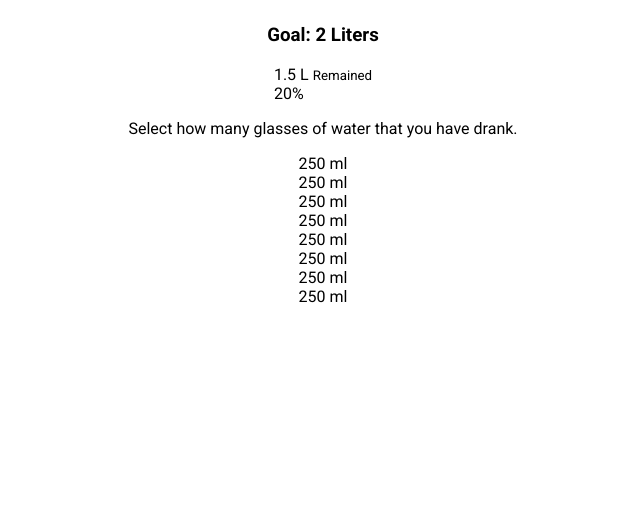
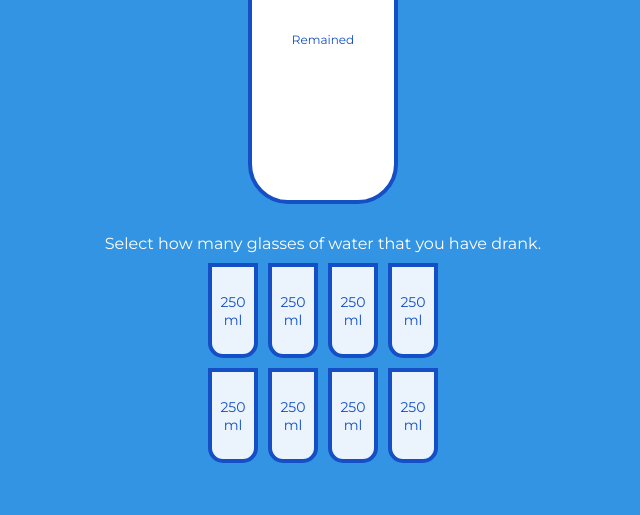
Before and after one commit to gaelporteu/16-Drink-Water, a plain HTML site: page index.html in a window 1280 px wide. Shown: the part 285-800 px from the top of the page, without its empty margins (317-957 px from the left). Drawn offline with Linux system fonts and the light colour scheme.

Commit message:
Added css

```diff
--- a/index.html
+++ b/index.html
@@ -19,20 +19,20 @@
 
     <div class="cup">
       <div id="remained" class="remained">
-        <span id="liters">1.5 L</span>
+        <span id="liters"></span>
         <small>Remained</small>
       </div>
 
       <div id="percentage" class="percentage">
-        20%
+
       </div>
     </div>
 
     <p class="text">Select how many glasses of water that you have drank.</p>
 
     <div class="cups">
-      <div class="cup cup-small full">250 ml</div>
-      <div class="cup cup-small full">250 ml</div>
+      <div class="cup cup-small">250 ml</div>
+      <div class="cup cup-small">250 ml</div>
       <div class="cup cup-small">250 ml</div>
       <div class="cup cup-small">250 ml</div>
       <div class="cup cup-small">250 ml</div>
--- a/style.css
+++ b/style.css
@@ -1,11 +1,16 @@
-@import url('https://fonts.googleapis.com/css2?family=Roboto:wght@400;700&display=swap');
+@import url("https://fonts.googleapis.com/css2?family=Montserrat:400,600&display=swap");
+
+:root {
+  --border-color: #144fc6;
+  --fill-color: #6ab3f8;
+}
 
 * {
   box-sizing: border-box;
 }
 
 body {
-    font-family: 'Roboto', sans-serif;
+  font-family: "Montserrat", sans-serif;
   display: flex;
   flex-direction: column;
   align-items: center;
@@ -13,5 +18,90 @@ body {
   height: 100vh;
   overflow: hidden;
   margin: 0;
+  background-color: #3494e4;
+  color: #fff;
+}
 
+h1 {
+  margin: 10px 0 0;
 }
+
+h3 {
+  font-weight: 400;
+  margin: 10px 0 0;
+}
+
+.cup {
+  background-color: #fff;
+  border: 4px solid var(--border-color);
+  color: var(--border-color);
+  border-radius: 0 0 40px 40px;
+  height: 330px;
+  width: 150px;
+  margin: 30px 0;
+  display: flex;
+  flex-flow: column;
+  overflow: hidden;
+}
+
+.cup.cup-small {
+  width: 50px;
+  height: 95px;
+  border-radius: 0 0 15px 15px;
+  background-color: rgba(255, 255, 255, 0.9);
+  cursor: pointer;
+  font-size: 14px;
+  align-items: center;
+  justify-content: center;
+  text-align: center;
+  margin: 5px;
+  transition: 0.3s ease;
+}
+
+.cup.cup-small.full {
+  background-color: var(--fill-color);
+  color: #fff;
+}
+
+.cups {
+  display: flex;
+  flex-flow: row wrap;
+  width: 280px;
+  justify-content: center;
+  align-items: center;
+}
+
+.remained {
+  display: flex;
+  justify-content: center;
+  align-items: center;
+  text-align: center;
+  flex-flow: column;
+  flex: 1;
+  transition: 0.3s ease;
+}
+
+.remained span {
+  font-size: 20px;
+  font-weight: bold;
+}
+
+.remained small {
+  font-size: 12px;
+}
+
+.percentage {
+  background-color: var(--fill-color);
+  display: flex;
+  align-items: center;
+  justify-content: center;
+  font-weight: bold;
+  font-size: 30px;
+  height: 0;
+  transition: 0.3s ease;
+}
+
+.text {
+  text-align: center;
+  margin: 0 0 5px;
+}
```
Lines whose indentation alone changed are shown as unchanged.
